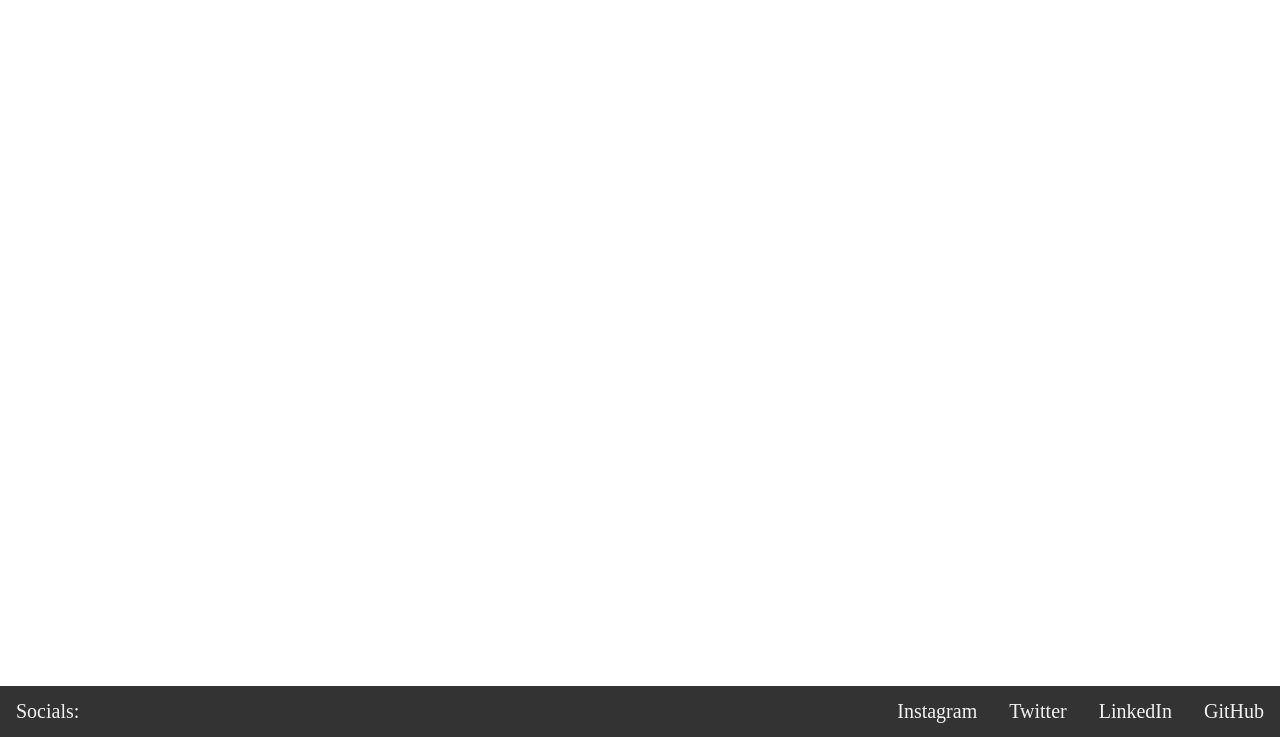
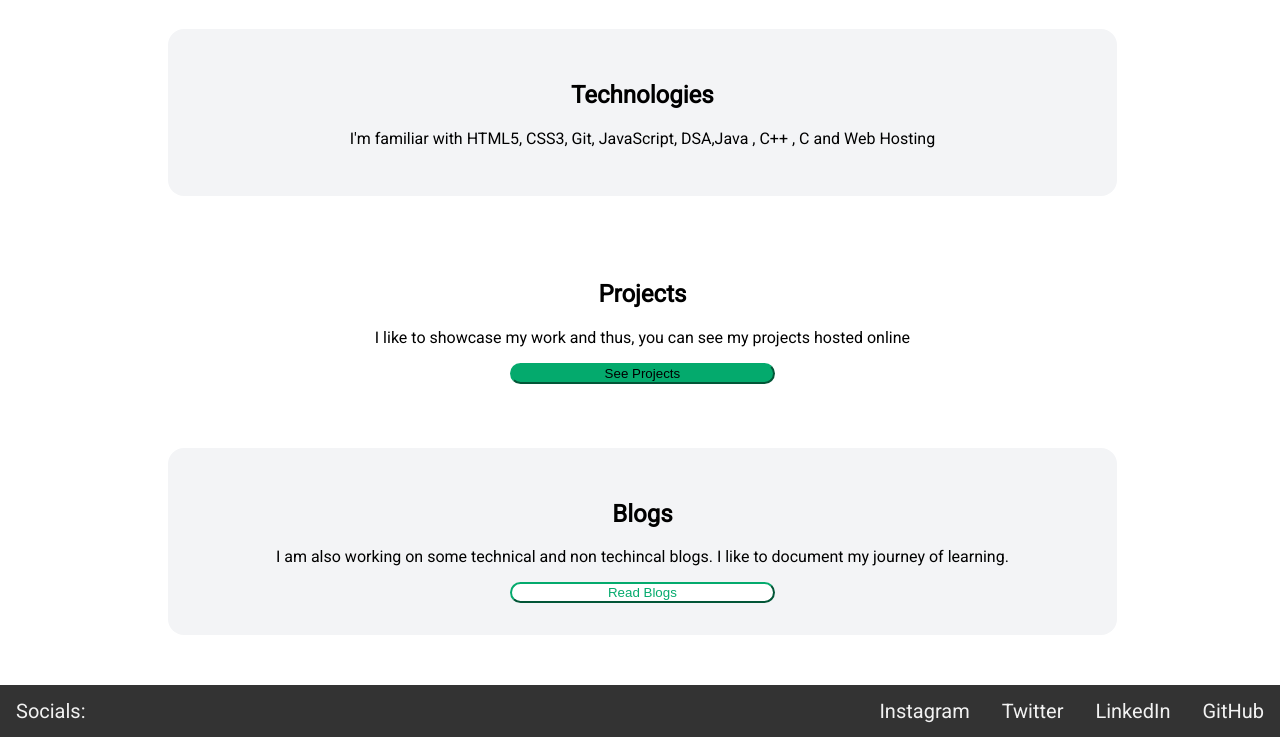
Before and after one commit to priyanshuvij2201/Priyanshu-PortfolioSite, a plain HTML site: page index.html in a window 1280 px wide. Shown: the part 63-800 px from the top of the page. Drawn offline with Linux system fonts and the light colour scheme.

Commit message:
Updates structure and basic css

```diff
--- a/index.html
+++ b/index.html
@@ -1,5 +1,8 @@
 <html lang="en">
 <head>
+    <style>
+        @import url('https://fonts.googleapis.com/css2?family=Roboto&display=swap');
+        </style>
     <meta charset="UTF-8">
     <meta http-equiv="X-UA-Compatible" content="IE=edge">
     <meta name="viewport" content="width=ˀ, initial-scale=1.0">
@@ -12,21 +15,44 @@
         <a class="name">Priyanshu Vij</a>
 
         <div class="topnav-left">
-
-        <a class="active" href="#home">Home</a>
+         <a class="active" href="#home">Home</a>
         <a class="Projects">Projects</a>
         <a class="Blogs">Blogs</a>
         <a class="contact">Contact</a>
             </div>
         </div>
         </div>
+        <section class="section-ow">
+            <div class="container">
+                 <h1>Technologies</h1>
+     <p>  I'm familiar with HTML5, CSS3, Git, JavaScript, DSA,Java , C++ , C and Web Hosting    </p>
+
+            </div>
+        </section>
+        <section class="section ">
+            <div class="container">
+                 <h1>Projects</h1>
+     <p>  I like to showcase my work and thus, you can see my projects hosted online  </p>
+     <button class="project-button" href="#">See Projects</button>
+            </div>
+        </section>
+        <section class="section-ow">
+            <div class="container">
+                 <h1>Blogs</h1>
+     <p>  I am also working on some technical and non techincal blogs. I like to document my journey of learning.</p>
+     <button class="read-button" href="#">Read Blogs</button>
+            </div>
+        </section>
 
 
 
-<footer class="social-footer">
+
+
+
+
+        <footer class="social-footer">
     <div class="social-footer">
-
-        <a style="text-align:left;">
+      <a style="text-align:left;">
            Socials:</a>
           <div class="social-footer-right">
             <span style="float:right;">
--- a/style.css
+++ b/style.css
@@ -1,12 +1,25 @@
 /* Add a black background color to the top navigation */
+body{
+  font-family: 'Roboto', sans-serif;
+
+}
+.root {
+
+  --off-white: #f3f4f6;
+  --dark-gray: #6b7280;
+}
 .topnav {
     background-color: #333;
     overflow: hidden;
+    border: 2rem;
+    border-radius: 3rem;
+
+
     /* height: auto; */
   }
 
   /* Style the links inside the navigation bar */
-  .topnav a {
+  .topnav a{
     float: left;
     color: #f2f2f2;
     text-align: center;
@@ -22,13 +35,14 @@
   }
 
   /* Add a color to the active/current link */
-  .topnav a.active {
+  .topnav-left a{
     background-color: #04AA6D;
     color: white;
   }
   .topnav-left
   {
       float: right;
+
   }
   .social-footer{
     background-color: #333;
@@ -60,6 +74,40 @@
 
 }
 .social-footer a:hover {
-    background-color: #ddd;
+    background-color: #f3f4f6;
     color: black;
   }
+
+   .section-ow{
+    display: block;
+    background-color:#f3f4f6 ;
+    border-radius: 1rem;
+  }
+  section{
+    text-align: center;
+    padding: 2rem;
+    margin-top: 2rem;
+    width: 70%;
+    margin-left: 10rem;
+    /* margin-left: 20rem; */
+  }
+  .project-button{
+    display: block;
+
+    background-color: #04AA6D;
+    border-color: #04AA6D;
+   width: 30%;
+    margin:auto;
+    border-radius: 2rem;
+  }
+  .read-button{
+    display: block;
+
+    background-color: white;
+    border-color: #04AA6D;
+    box-shadow: none;
+    width: 30%;
+    color: #04AA6D;;
+    margin:auto;
+    border-radius: 2rem;
+  }
```
Also changed, not shown: blogs.html (added), projects.html (added).
